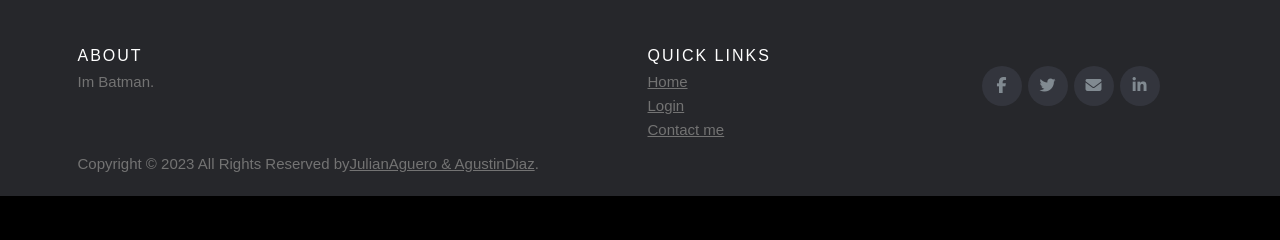
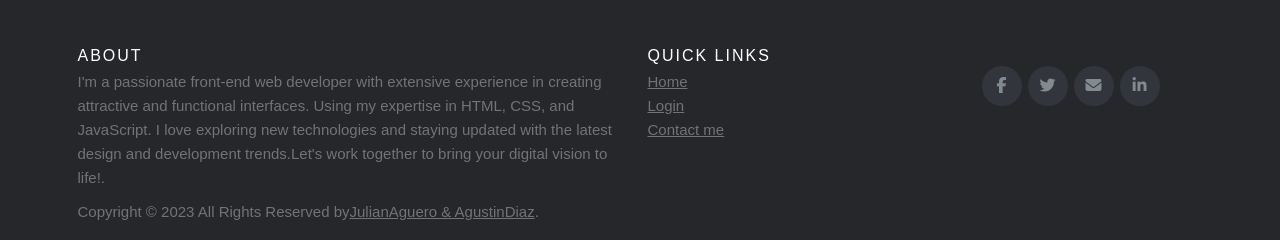
Before and after one commit to agusjd92/cv-app-tpo, a React (Create React App) app: page /dashboard in a window 1280 px wide. Shown: the part 649-889 px from the top of the page. Before the commit the page ends 845 px from the top, so only its background shows below. Built offline with nearby package versions, Linux system fonts and the light colour scheme; no server answers.

Commit message:
Modifcado el footer y contact

```diff
--- a/src/Footer/Footer.jsx
+++ b/src/Footer/Footer.jsx
@@ -11,7 +11,7 @@ const Footer = () => {
         <div class="row">
           <div class="col-sm-5 col-md-6">
             <h6>About</h6>
-            <p class="text-justify"> Im Batman.</p>
+            <p class="text-justify"> I'm a passionate front-end web developer with extensive experience in creating attractive and functional interfaces. Using my expertise in HTML, CSS, and JavaScript. I love exploring new technologies and staying updated with the latest design and development trends.Let's work together to bring your digital vision to life!.</p>
           </div>
           <div class="col-xs-4 col-md-3">
             <h6>Quick Links</h6>
@@ -23,7 +23,12 @@ const Footer = () => {
           </div>
           <div class="col-md-3 col-sm-6 col-xs-12">
             <ul class="social-icons">
-              <li><a class="facebook" href="https://www.facebook.com/agustin.diaz.9047" target="blank"><i class="fa fa-facebook"></i></a></li>
+              <li>
+                <a class="facebook" href="https://www.facebook.com/agustin.diaz.9047" target="blank">
+                  <i class="fa fa-facebook">
+                    </i>
+                    </a>
+              </li>
               <li><a class="twitter" href="#" target="blank"><i class="fa fa-twitter"></i></a></li>
               <li><a class="dribbble" href="#" target="blank"><i class="fa fa-envelope"></i></a></li>
               <li><a class="linkedin" href="https://www.linkedin.com/in/agusjd92/" target="blank"><i class="fa fa-linkedin"></i></a></li>
```
